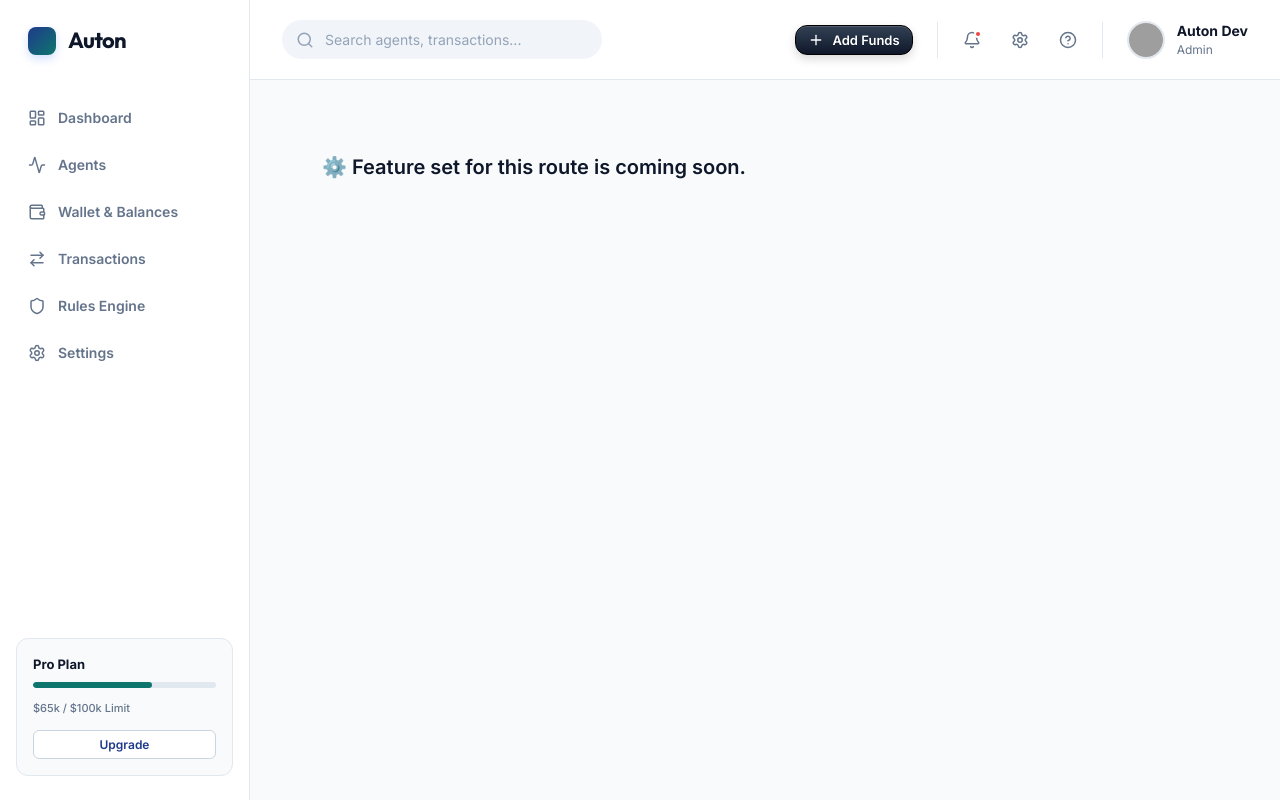
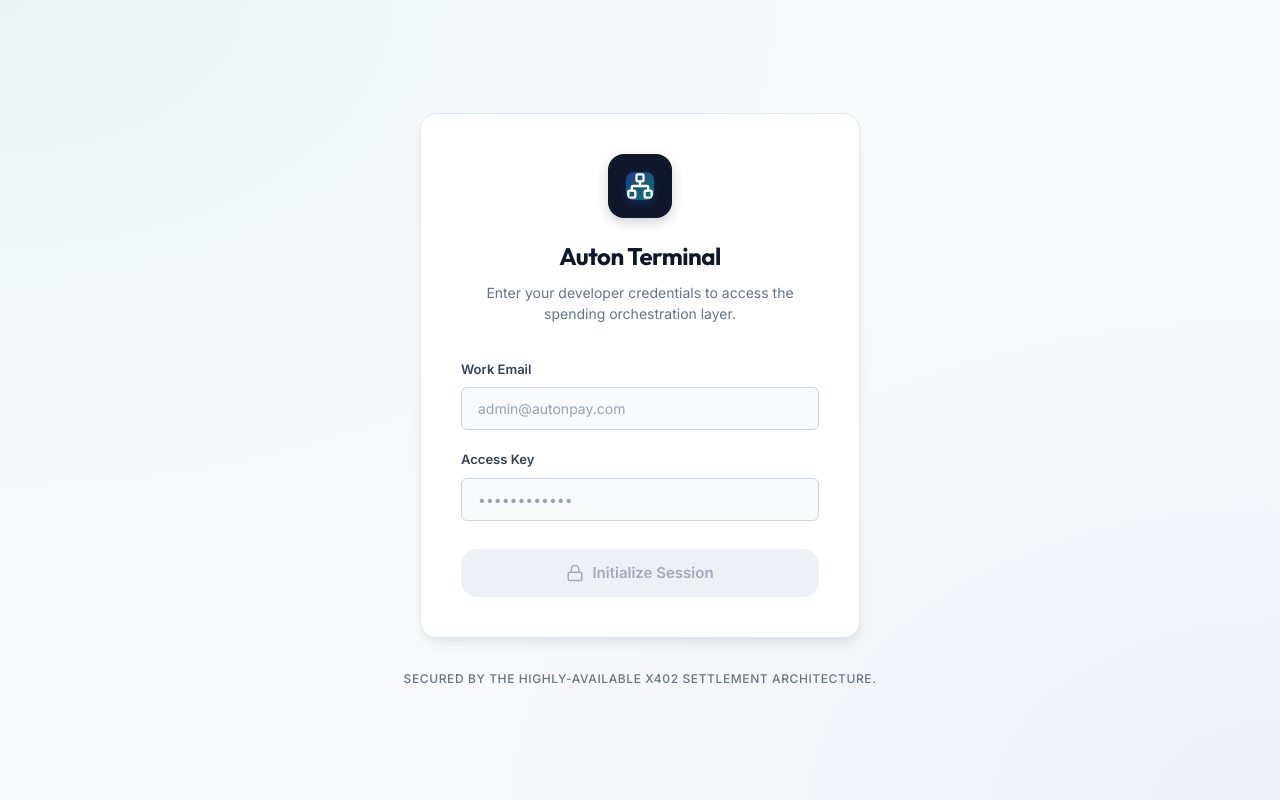
Before and after one commit to autonpay/frontend, a React (Vite) app: page /login in a window 1280 px wide. Built offline with nearby package versions, Linux system fonts and the light colour scheme; grey boxes are pictures that could not be loaded.

Commit message:
feat: complete phase 4 security implementations

```diff
--- a/src/App.tsx
+++ b/src/App.tsx
@@ -1,15 +1,35 @@
-import { BrowserRouter, Routes, Route } from 'react-router-dom';
+import { BrowserRouter, Routes, Route, Navigate } from 'react-router-dom';
+import { AuthProvider, useAuth } from './context/AuthContext';
+import { ProtectedRoute } from './components/ProtectedRoute';
 import { Layout } from './components/Layout';
 import { Dashboard } from './pages/Dashboard';
 import { Agents } from './pages/Agents';
 import { Transactions } from './pages/Transactions';
 import { Rules } from './pages/Rules';
 import { Settings } from './pages/Settings';
+import { Login } from './pages/Login';
+
+// A quick helper to redirect authenticated users away from the login page
+const PublicOnlyRoute = ({ children }: { children: React.ReactNode }) => {
+  const { isAuthenticated } = useAuth();
+  if (isAuthenticated) {
+    return <Navigate to="/" replace />;
+  }
+  return <>{children}</>;
+};
 
 function App() {
   return (
+    <AuthProvider>
       <BrowserRouter>
         <Routes>
+          <Route path="/login" element={
+            <PublicOnlyRoute>
+              <Login />
+            </PublicOnlyRoute>
+          } />
+
+          <Route element={<ProtectedRoute />}>
             <Route path="/" element={<Layout />}>
               <Route index element={<Dashboard />} />
               <Route path="agents" element={<Agents />} />
@@ -22,8 +42,10 @@ function App() {
                 </div>
               } />
             </Route>
+          </Route>
         </Routes>
       </BrowserRouter>
+    </AuthProvider>
   );
 }
 
--- /dev/null
+++ b/src/components/ProtectedRoute.tsx
@@ -0,0 +1,19 @@
+import React from 'react';
+import { Navigate, Outlet, useLocation } from 'react-router-dom';
+import { useAuth } from '../context/AuthContext';
+
+export const ProtectedRoute: React.FC = () => {
+  const { isAuthenticated } = useAuth();
+  const location = useLocation();
+
+  if (!isAuthenticated) {
+    // Redirect them to the /login page, but save the current location they were
+    // trying to go to when they were redirected. This allows us to send them
+    // along to that page after they login, which is a nicer user experience
+    // than dropping them off on the home page.
+    return <Navigate to="/login" state={{ from: location }} replace />;
+  }
+
+  // Outlet renders the nested child routes
+  return <Outlet />;
+};
--- /dev/null
+++ b/src/context/AuthContext.tsx
@@ -0,0 +1,53 @@
+import React, { createContext, useContext, useState } from 'react';
+
+export interface User {
+  id: string;
+  email: string;
+  name: string;
+}
+
+interface AuthContextType {
+  user: User | null;
+  token: string | null;
+  login: (token: string, user: User) => void;
+  logout: () => void;
+  isAuthenticated: boolean;
+}
+
+const AuthContext = createContext<AuthContextType | undefined>(undefined);
+
+export const AuthProvider: React.FC<{ children: React.ReactNode }> = ({ children }) => {
+  const [token, setToken] = useState<string | null>(localStorage.getItem('auton_token'));
+  const [user, setUser] = useState<User | null>(() => {
+    const savedUser = localStorage.getItem('auton_user');
+    return savedUser ? JSON.parse(savedUser) : null;
+  });
+
+  const login = (newToken: string, newUser: User) => {
+    setToken(newToken);
+    setUser(newUser);
+    localStorage.setItem('auton_token', newToken);
+    localStorage.setItem('auton_user', JSON.stringify(newUser));
+  };
+
+  const logout = () => {
+    setToken(null);
+    setUser(null);
+    localStorage.removeItem('auton_token');
+    localStorage.removeItem('auton_user');
+  };
+
+  return (
+    <AuthContext.Provider value={{ user, token, login, logout, isAuthenticated: !!token }}>
+      {children}
+    </AuthContext.Provider>
+  );
+};
+
+export const useAuth = () => {
+  const context = useContext(AuthContext);
+  if (context === undefined) {
+    throw new Error('useAuth must be used within an AuthProvider');
+  }
+  return context;
+};
--- a/src/hooks/useAgents.ts
+++ b/src/hooks/useAgents.ts
@@ -14,10 +14,7 @@ export interface AgentBalance {
   virtual: number;
   currency: string;
 }
-
-/**
- * Hook to retrieve all provisioned AI Agents.
- */
+;;;
 export const useAgents = () => {
   return useQuery<Agent[]>(() => apiClient.get('/agents'));
 };
--- /dev/null
+++ b/src/pages/Login.css
@@ -0,0 +1,124 @@
+.login-container {
+  display: flex;
+  flex-direction: column;
+  justify-content: center;
+  align-items: center;
+  min-height: 100vh;
+  background: var(--bg-main);
+  background-image:
+    radial-gradient(at 0% 0%, rgba(15, 118, 110, 0.05) 0px, transparent 50%),
+    radial-gradient(at 100% 100%, rgba(30, 58, 138, 0.05) 0px, transparent 50%);
+  padding: 24px;
+}
+
+.login-card {
+  width: 100%;
+  max-width: 440px;
+  background: #ffffff;
+  border-radius: var(--radius-lg);
+  box-shadow: 0 4px 6px -1px rgba(0, 0, 0, 0.05), 0 10px 15px -3px rgba(0, 0, 0, 0.05);
+  border: 1px solid var(--card-border);
+  padding: 40px;
+  position: relative;
+  z-index: 10;
+}
+
+.login-header {
+  text-align: center;
+  margin-bottom: 36px;
+}
+
+.brand-logo {
+  width: 64px;
+  height: 64px;
+  margin: 0 auto 20px;
+  display: flex;
+  align-items: center;
+  justify-content: center;
+  background: #0f172a;
+  border-radius: 16px;
+  color: #ffffff;
+  box-shadow: 0 4px 12px rgba(15, 23, 42, 0.2);
+}
+
+.login-header h2 {
+  font-size: 24px;
+  font-weight: 700;
+  color: #0f172a;
+  margin-bottom: 8px;
+  letter-spacing: -0.02em;
+}
+
+.login-header p {
+  font-size: 14px;
+  color: var(--text-muted);
+  line-height: 1.5;
+  margin: 0;
+}
+
+.login-form {
+  display: flex;
+  flex-direction: column;
+  gap: 20px;
+}
+
+.form-group {
+  display: flex;
+  flex-direction: column;
+  gap: 8px;
+}
+
+.form-group label {
+  font-size: 13px;
+  font-weight: 600;
+  color: #334155;
+}
+
+.form-group input {
+  padding: 12px 16px;
+  border-radius: var(--radius-sm);
+  border: 1px solid #cbd5e1;
+  background: #f8fafc;
+  font-size: 14px;
+  color: #0f172a;
+  outline: none;
+  transition: all 0.2s ease;
+  font-family: inherit;
+}
+
+.form-group input:focus {
+  background: #ffffff;
+  border-color: var(--brand-primary);
+  box-shadow: 0 0 0 3px rgba(15, 118, 110, 0.1);
+}
+
+.form-group input::placeholder {
+  color: #94a3b8;
+}
+
+.login-btn {
+  margin-top: 8px;
+  height: 48px;
+  font-size: 15px;
+  font-weight: 600;
+  display: flex;
+  justify-content: center;
+  align-items: center;
+  gap: 8px;
+  box-shadow: 0 2px 4px rgba(255, 109, 0, 0.2);
+}
+
+.login-btn:disabled {
+  opacity: 0.6;
+  cursor: not-allowed;
+  box-shadow: none;
+}
+
+.login-footer {
+  margin-top: 32px;
+  font-size: 12px;
+  color: #64748b;
+  font-weight: 500;
+  letter-spacing: 0.05em;
+  text-transform: uppercase;
+}
--- /dev/null
+++ b/src/pages/Login.tsx
@@ -0,0 +1,91 @@
+import React, { useState } from 'react';
+import { useNavigate, useLocation } from 'react-router-dom';
+import { useAuth } from '../context/AuthContext';
+import { Button } from '../components/Button';
+import { Network, Lock } from 'lucide-react';
+import './Login.css';
+
+export const Login: React.FC = () => {
+  const [email, setEmail] = useState('');
+  const [password, setPassword] = useState('');
+  const [loading, setLoading] = useState(false);
+
+  const { login } = useAuth();
+  const navigate = useNavigate();
+  const location = useLocation();
+
+  const handleLogin = async (e: React.FormEvent) => {
+    e.preventDefault();
+    setLoading(true);
+
+    // Simulate real backend authentication lag
+    setTimeout(() => {
+      // Create a mock secure session
+      login('eyJhbGciOiJIUzI1NiIsInR5cCI6IkpXVCJ9...', {
+        id: 'usr_live_9x81',
+        email,
+        name: 'Admin Persona'
+      });
+
+      // Send user securely back to the page they were trying to access
+      const from = (location.state as any)?.from?.pathname || '/';
+      navigate(from, { replace: true });
+    }, 850);
+  };
+
+  return (
+    <div className="login-container">
+
+      <div className="login-card">
+        <div className="login-header">
+           <div className="brand-logo">
+             <Network size={36} className="logo-icon" />
+           </div>
+           <h2>Auton Terminal</h2>
+           <p>Enter your developer credentials to access the spending orchestration layer.</p>
+        </div>
+
+        <form onSubmit={handleLogin} className="login-form">
+           <div className="form-group">
+             <label>Work Email</label>
+             <input
+               type="email"
+               placeholder="admin@autonpay.com"
+               value={email}
+               onChange={(e) => setEmail(e.target.value)}
+               autoComplete="email"
+               required
+             />
+           </div>
+
+           <div className="form-group">
+             <label>Access Key</label>
+             <input
+               type="password"
+               placeholder="••••••••••••"
+               value={password}
+               onChange={(e) => setPassword(e.target.value)}
+               autoComplete="current-password"
+               required
+             />
+           </div>
+
+           <Button
+             variant="primary"
+             fullWidth
+             size="lg"
+             className="login-btn"
+             disabled={loading || !email || !password}
+           >
+             {loading ? 'Verifying Identity...' : <><Lock size={18} /> Initialize Session</>}
+           </Button>
+        </form>
+      </div>
+
+      <div className="login-footer">
+        Secured by the highly-available X402 Settlement Architecture.
+      </div>
+
+    </div>
+  );
+};
```
Also changed, not shown: src/api/client.ts (+16 -0 lines), src/hooks/useWebhooks.ts (line endings or trailing spaces). Lines whose indentation alone changed are shown as unchanged.
